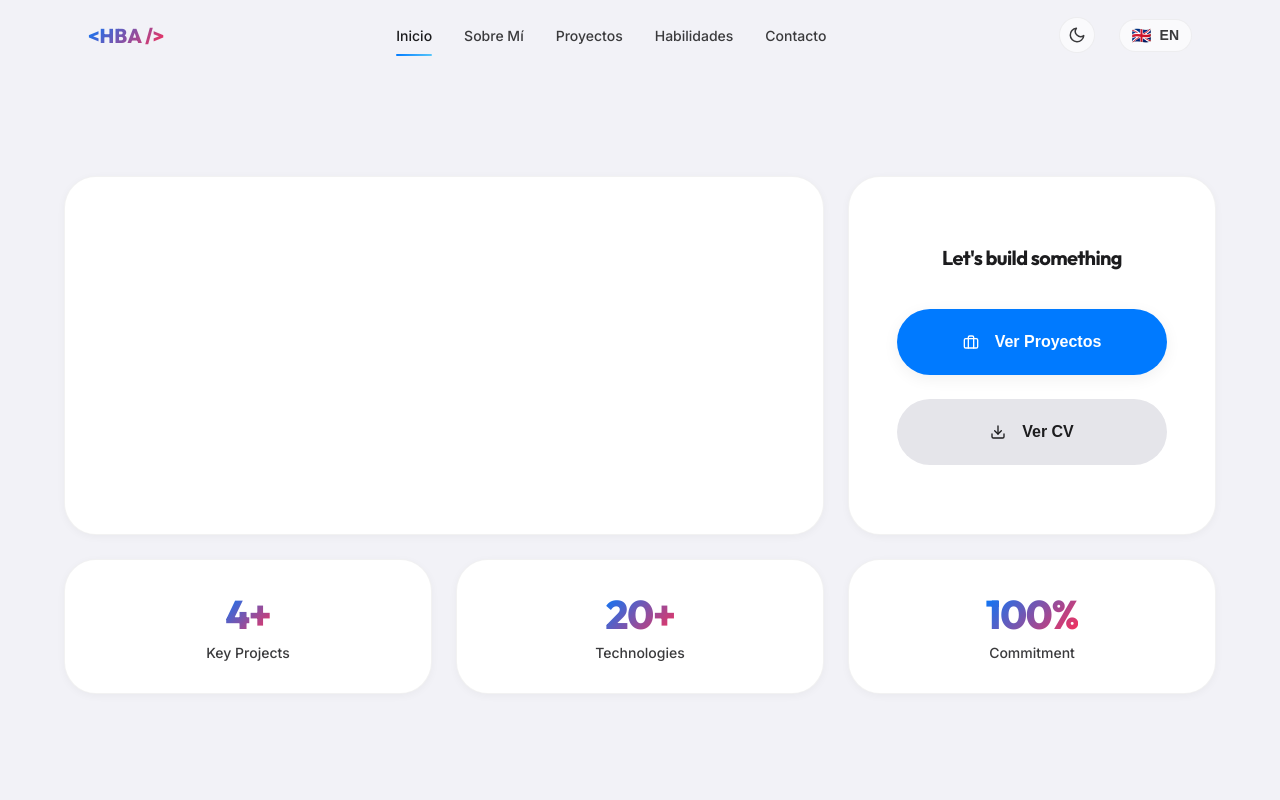
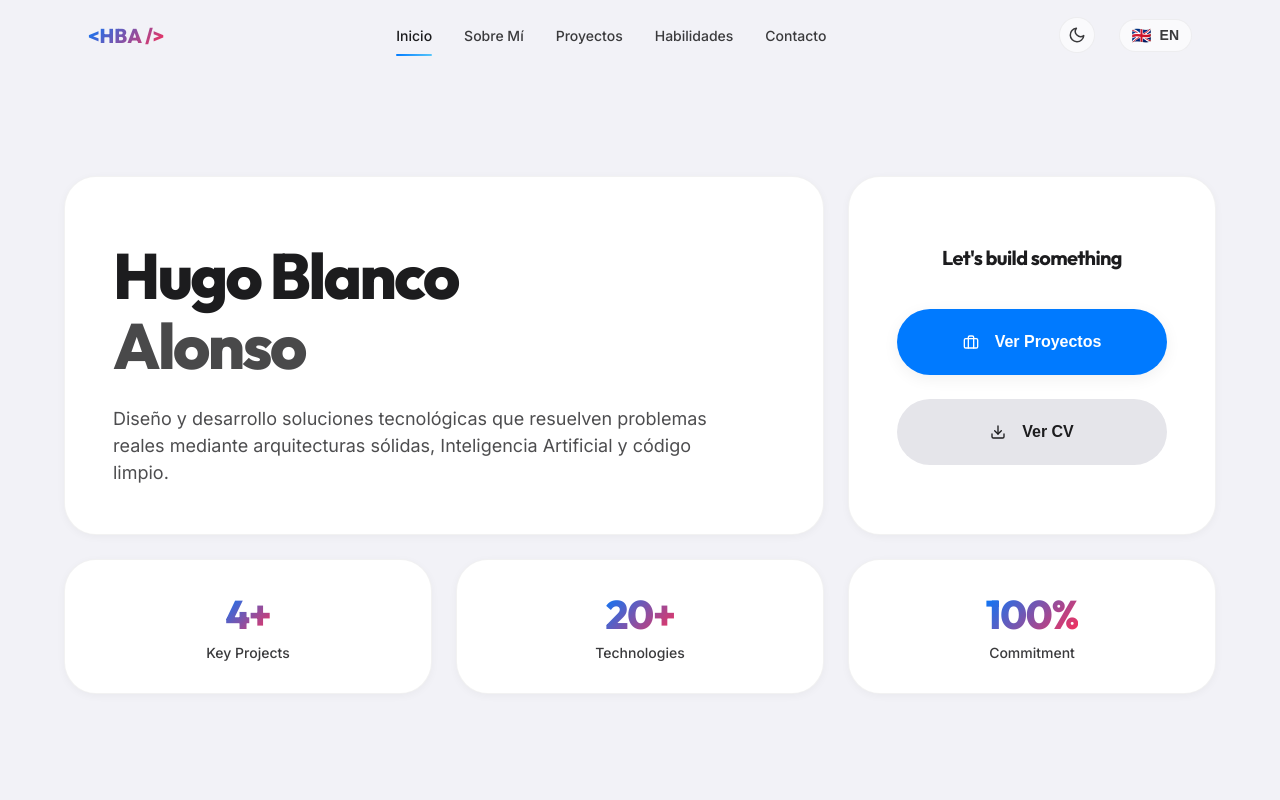
Before and after one commit to HugoBlancoAlonso/Portfolio, a React (Vite) app in the folder website/: page / in a window 1280 px wide. Shown: the top 800 px of the page. Built offline with nearby package versions, Linux system fonts and the light colour scheme.

Commit message:
fix: hero text visibility in light mode

```diff
--- a/website/src/styles/hero.css
+++ b/website/src/styles/hero.css
@@ -24,11 +24,6 @@
   display: flex;
   flex-direction: column;
   justify-content: center;
-  background: var(--gradient-primary);
-  color: white;
-}
-[data-theme='dark'] .bento-main {
-  background: var(--bg-surface);
   color: var(--text-primary);
 }
 
@@ -40,8 +35,6 @@
   margin-bottom: var(--space-sm);
   opacity: 0.9;
   font-weight: 600;
-}
-[data-theme='dark'] .hero-subtitle {
   color: var(--color-primary);
 }
 
@@ -64,9 +57,6 @@
   opacity: 0.9;
   max-width: 600px;
   font-weight: 400;
-  color: rgba(255, 255, 255, 0.9);
-}
-[data-theme='dark'] .hero-description {
   color: var(--text-secondary);
 }
 
```
